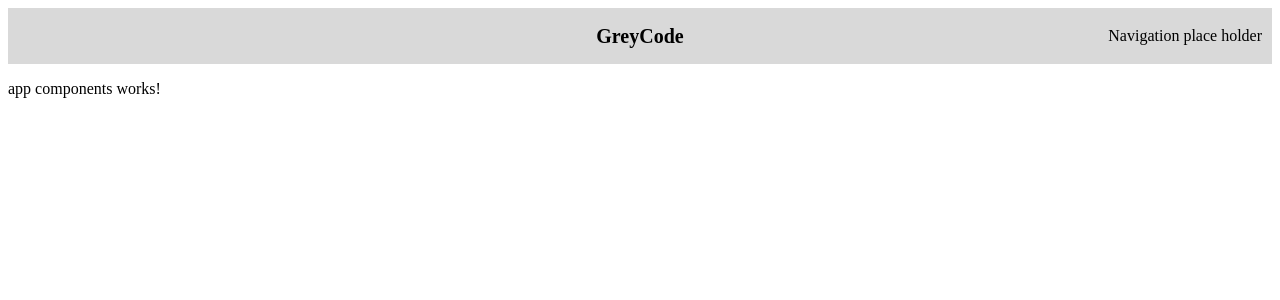
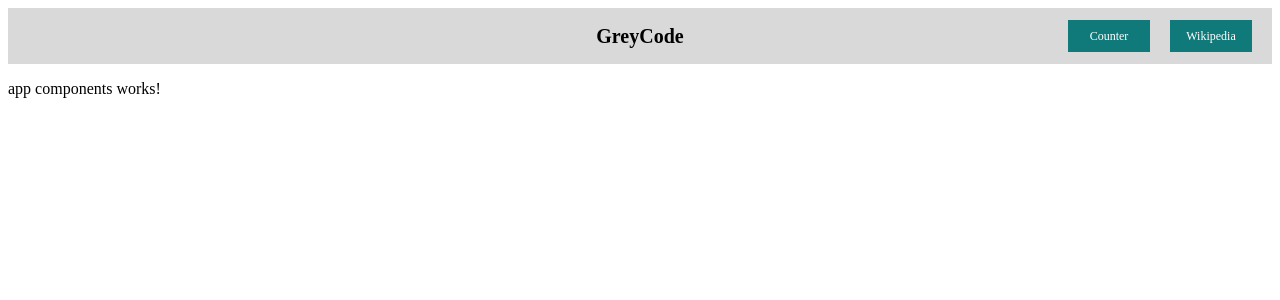
Before and after one commit to MaxenV/grayCode, an Angular app: page / in a window 1280 px wide. Shown: the top 300 px of the page. Built offline with nearby package versions, Linux system fonts and the light colour scheme.

Commit message:
Navigation and main colors
add navigation placed in header
2 buttons in navigation
navigatin styled

add colors as variables to mains styles

```diff
--- a/src/app/app.module.ts
+++ b/src/app/app.module.ts
@@ -4,11 +4,13 @@ import { BrowserModule } from '@angular/platform-browser';
 import { AppRoutingModule } from './app-routing.module';
 import { AppComponent } from './app.component';
 import { HeaderComponent } from './components/header/header.component';
+import { NavigationComponent } from './components/header/navigation/navigation.component';
 
 @NgModule({
   declarations: [
     AppComponent,
-    HeaderComponent
+    HeaderComponent,
+    NavigationComponent
   ],
   imports: [
     BrowserModule,
--- a/src/app/components/header/header.component.html
+++ b/src/app/components/header/header.component.html
@@ -1,4 +1,6 @@
 <div class="mainHeader">
     <h1>GreyCode</h1>
-    <div class="navigation">Navigation place holder</div>
+    <div class="navigation">
+        <app-navigation></app-navigation>
+    </div>
 </div>
--- a/src/app/components/header/header.component.scss
+++ b/src/app/components/header/header.component.scss
@@ -1,5 +1,5 @@
 .mainHeader {
-    background-color: #D9D9D9;
+    background-color: var(--main-grey);
     height: 56px;
     position: relative;
 }
--- /dev/null
+++ b/src/app/components/header/navigation/navigation.component.html
@@ -0,0 +1,12 @@
+<div class="mainNav">
+    <div class="navItem">
+        <a href="#">
+            Counter
+        </a>
+    </div>
+    <div class="navItem">
+        <a href="https://en.wikipedia.org/wiki/Gray_code">
+            Wikipedia
+        </a>
+    </div>
+</div>
--- /dev/null
+++ b/src/app/components/header/navigation/navigation.component.scss
@@ -0,0 +1,21 @@
+.mainNav {
+    display: flex;
+}
+
+.navItem {
+    background-color: var(--ocean-green);
+    margin-left: 10px;
+    margin-right: 10px;
+    width: 82px;
+    height: 32px;
+    display: flex;
+    justify-content: center;
+    align-items: center;
+
+}
+
+a {
+    text-decoration: none;
+    color: white;
+    font-size: 12px;
+}
--- a/src/styles.scss
+++ b/src/styles.scss
@@ -1 +1,5 @@
 /* You can add global styles to this file, and also import other style files */
+:root {
+    --ocean-green: #107A7A;
+    --main-grey: #D9D9D9;
+}
```
Also changed, not shown: src/app/components/header/navigation/navigation.component.ts (added, +10 -0 lines), 1 other file (tests, documents, lock files or other folders).
